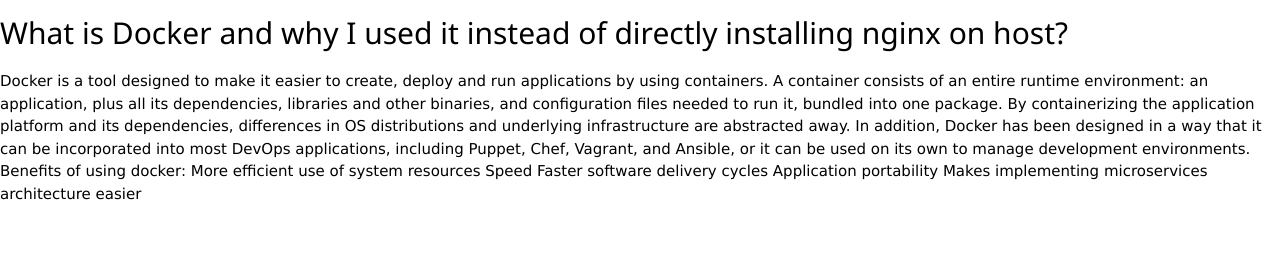
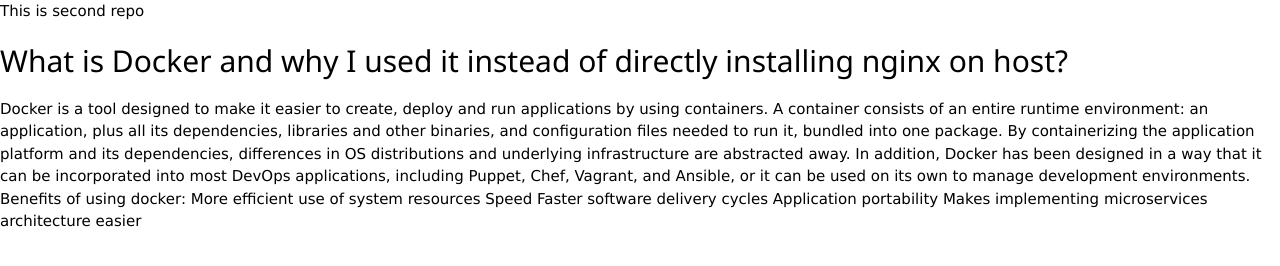
Before and after one commit to Vedant-Mhatre/2nd-Sample-Html-Css-Website, a plain HTML site: page index.html in a window 1280 px wide. Drawn offline with Linux system fonts and the light colour scheme.

Commit message:
minor changes

```diff
--- a/index.html
+++ b/index.html
@@ -10,6 +10,8 @@
 
 
 <body>
+ <p> This is second repo
+ </p>
  <h2>
 What is Docker and why I used it instead of directly installing nginx on host?
   </h2>
```
